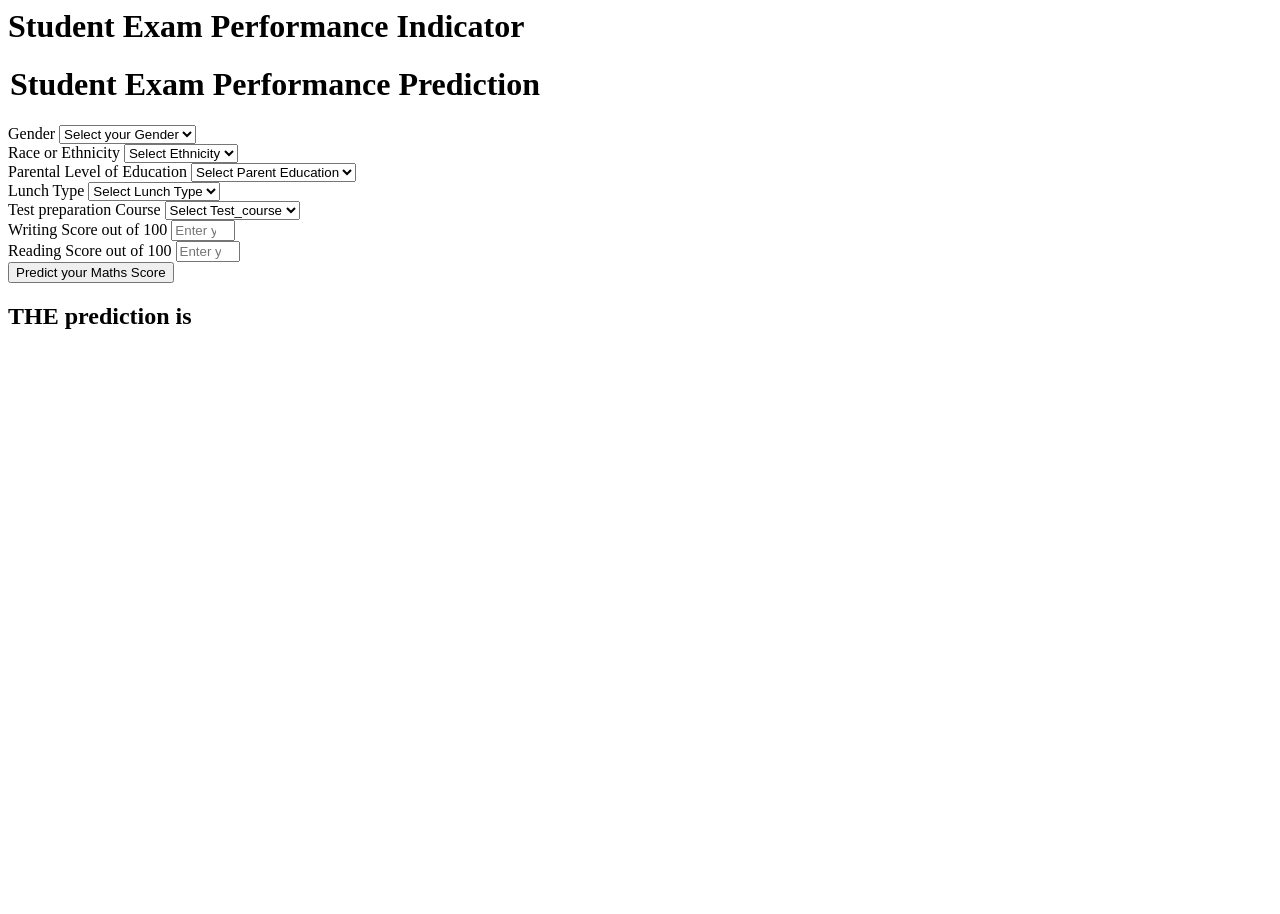
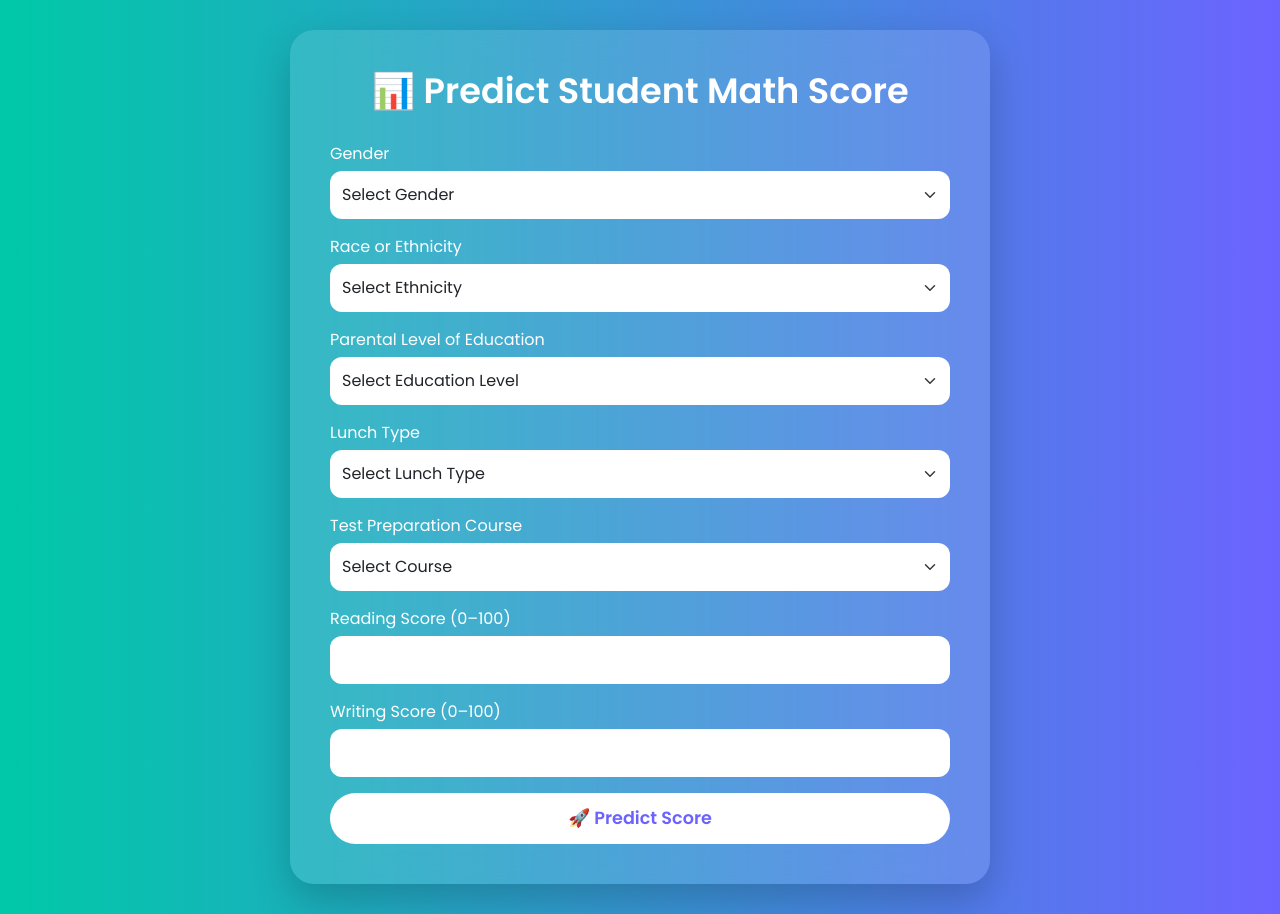
Before and after one commit to Ajaykapratwar/mlproject, a Flask app: page /predictdata in a window 1280 px wide. Before the commit the page ends 329 px from the top, so only its background shows below. Run offline with Flask 3, Linux system fonts and the light colour scheme.

Commit message:
updated home.html

```diff
--- a/app.py
+++ b/app.py
@@ -42,4 +42,4 @@ def predict_datapoint():
 
 
 if __name__=="__main__":
-    app.run(host="0.0.0.0")
+    app.run(debug=True,host="0.0.0.0")
--- a/templates/home.html
+++ b/templates/home.html
@@ -1,111 +1,158 @@
-<html>
+<!DOCTYPE html>
+<html lang="en">
+<head>
+  <meta charset="UTF-8" />
+  <title>Predict Student Score</title>
+  <meta name="viewport" content="width=device-width, initial-scale=1.0" />
+  <link href="https://cdn.jsdelivr.net/npm/bootstrap@5.3.3/dist/css/bootstrap.min.css" rel="stylesheet"/>
+  <link href="https://fonts.googleapis.com/css2?family=Poppins:wght@400;600&display=swap" rel="stylesheet"/>
+  <style>
+    body {
+      margin: 0;
+      font-family: 'Poppins', sans-serif;
+      background: linear-gradient(to right, #00C9A7, #6C63FF);
+      min-height: 100vh;
+      display: flex;
+      justify-content: center;
+      align-items: center;
+      padding: 30px;
+    }
+
+    .form-container {
+      background: rgba(255, 255, 255, 0.12);
+      backdrop-filter: blur(15px);
+      border-radius: 24px;
+      padding: 40px;
+      box-shadow: 0 16px 40px rgba(0, 0, 0, 0.2);
+      max-width: 700px;
+      width: 100%;
+      color: white;
+    }
+
+    .form-container h1 {
+      font-size: 2.2rem;
+      font-weight: 600;
+      text-align: center;
+      margin-bottom: 30px;
+    }
+
+    label {
+      font-weight: 500;
+      margin-bottom: 5px;
+    }
+
+    .form-control, .form-select {
+      border-radius: 12px;
+      padding: 12px;
+      font-size: 1rem;
+      border: none;
+    }
+
+    .form-control:focus, .form-select:focus {
+      outline: none;
+      box-shadow: 0 0 0 3px rgba(255,255,255,0.4);
+    }
+
+    .btn-primary {
+      background-color: white;
+      color: #6C63FF;
+      border: none;
+      border-radius: 30px;
+      padding: 12px;
+      font-size: 1.1rem;
+      font-weight: 600;
+      width: 100%;
+      transition: all 0.3s ease;
+    }
+
+    .btn-primary:hover {
+      background-color: #00C9A7;
+      color: white;
+    }
+
+    .prediction-result {
+      text-align: center;
+      margin-top: 20px;
+      font-size: 1.5rem;
+      font-weight: 600;
+      color: #00FFC6;
+    }
+  </style>
+</head>
 <body>
-    <div class="login">
-       <h1>Student Exam Performance Indicator</h1>
-
-       <form action="{{ url_for('predict_datapoint')}}" method="post">
-        <h1>
-            <legend>Student Exam Performance Prediction</legend>
-        </h1>
+  <div class="form-container">
+    <h1>📊 Predict Student Math Score</h1>
+    <form action="{{ url_for('predict_datapoint') }}" method="post">
       <div class="mb-3">
-            <label class="form-label">Gender</label>
-            <select class="form-control" name="gender" placeholder="Enter you Gender" required>
-                <option class="placeholder" selected disabled value="">Select your Gender</option>
-                <option value="male">
-                    Male
-                </option>
-                <option value="female">
-                    Female
-                </option>
+        <label>Gender</label>
+        <select class="form-select" name="gender" required>
+          <option disabled selected value="">Select Gender</option>
+          <option value="male">Male</option>
+          <option value="female">Female</option>
         </select>
       </div>
+
       <div class="mb-3">
-            <label class="form-label">Race or Ethnicity</label>
-            <select class="form-control" name="ethnicity" placeholder="Enter you ethnicity" required>
-                <option class="placeholder" selected disabled value="">Select Ethnicity</option>
-                <option value="group A">
-                    Group A
-                </option>
-                <option value="group B">
-                    Group B
-                </option>
-                <option value="group C">
-                    Group C
-                </option>
-                <option value="group D">
-                    Group D
-                </option>
-                <option value="group E">
-                    Group E
-                </option>
+        <label>Race or Ethnicity</label>
+        <select class="form-select" name="ethnicity" required>
+          <option disabled selected value="">Select Ethnicity</option>
+          <option value="group A">Group A</option>
+          <option value="group B">Group B</option>
+          <option value="group C">Group C</option>
+          <option value="group D">Group D</option>
+          <option value="group E">Group E</option>
         </select>
       </div>
+
       <div class="mb-3">
-            <label class="form-label">Parental Level of Education</label>
-            <select class="form-control" name="parental_level_of_education"
-                placeholder="Enter you Parent Education" required>
-                <option class="placeholder" selected disabled value="">Select Parent Education</option>
-                <option value="associate's degree">
-                    associate's degree
-                </option>
-                <option value="bachelor's degree">
-                    bachelor's degree
-                </option>
-                <option value="high school">
-                    high school
-                </option>
-                <option value="master's degree">
-                    master's degree
-                </option>
-                <option value="some college">
-                    some college
-                </option>
-                <option value="some high school">
-                    some high school
-                </option>
+        <label>Parental Level of Education</label>
+        <select class="form-select" name="parental_level_of_education" required>
+          <option disabled selected value="">Select Education Level</option>
+          <option value="associate's degree">Associate's Degree</option>
+          <option value="bachelor's degree">Bachelor's Degree</option>
+          <option value="high school">High School</option>
+          <option value="master's degree">Master's Degree</option>
+          <option value="some college">Some College</option>
+          <option value="some high school">Some High School</option>
         </select>
       </div>
+
       <div class="mb-3">
-            <label class="form-label">Lunch Type</label>
-            <select class="form-control" name="lunch" placeholder="Enter you Lunch" required>
-                <option class="placeholder" selected disabled value="">Select Lunch Type</option>
-                <option value="free/reduced">
-                    free/reduced
-                </option>
-                <option value="standard">
-                    standard
-                </option>
+        <label>Lunch Type</label>
+        <select class="form-select" name="lunch" required>
+          <option disabled selected value="">Select Lunch Type</option>
+          <option value="free/reduced">Free/Reduced</option>
+          <option value="standard">Standard</option>
         </select>
       </div>
+
       <div class="mb-3">
-            <label class="form-label">Test preparation Course</label>
-            <select class="form-control" name="test_preparation_course" placeholder="Enter you Course"
-                required>
-                <option class="placeholder" selected disabled value="">Select Test_course</option>
-                <option value="none">
-                    None
-                </option>
-                <option value="completed">
-                    Completed
-                </option>
+        <label>Test Preparation Course</label>
+        <select class="form-select" name="test_preparation_course" required>
+          <option disabled selected value="">Select Course</option>
+          <option value="none">None</option>
+          <option value="completed">Completed</option>
         </select>
       </div>
+
       <div class="mb-3">
-            <label class="form-label">Writing Score out of 100</label>
-            <input class="form-control" type="number" name="reading_score"
-                placeholder="Enter your Reading score" min='0' max='100' />
+        <label>Reading Score (0–100)</label>
+        <input type="number" class="form-control" name="reading_score" min="0" max="100" required>
       </div>
+
       <div class="mb-3">
-            <label class="form-label">Reading Score out of 100</label>
-            <input class="form-control" type="number" name="writing_score"
-                placeholder="Enter your Reading Score" min='0' max='100' />
+        <label>Writing Score (0–100)</label>
+        <input type="number" class="form-control" name="writing_score" min="0" max="100" required>
       </div>
-        <div class="mb-3">
-            <input class="btn btn-primary" type="submit" value="Predict your Maths Score" required />
+
+      <button type="submit" class="btn btn-primary">🚀 Predict Score</button>
+    </form>
+
+    {% if results %}
+    <div class="prediction-result">
+      🎯 Predicted Score: {{ results }}
     </div>
-    </form>
-    <h2>
-       THE  prediction is {{results}}
-    </h2>
-   <body>
+    {% endif %}
+  </div>
+</body>
 </html>
```
Also changed, not shown: templates/index.html (+66 -1 lines). Lines whose indentation alone changed are shown as unchanged.
